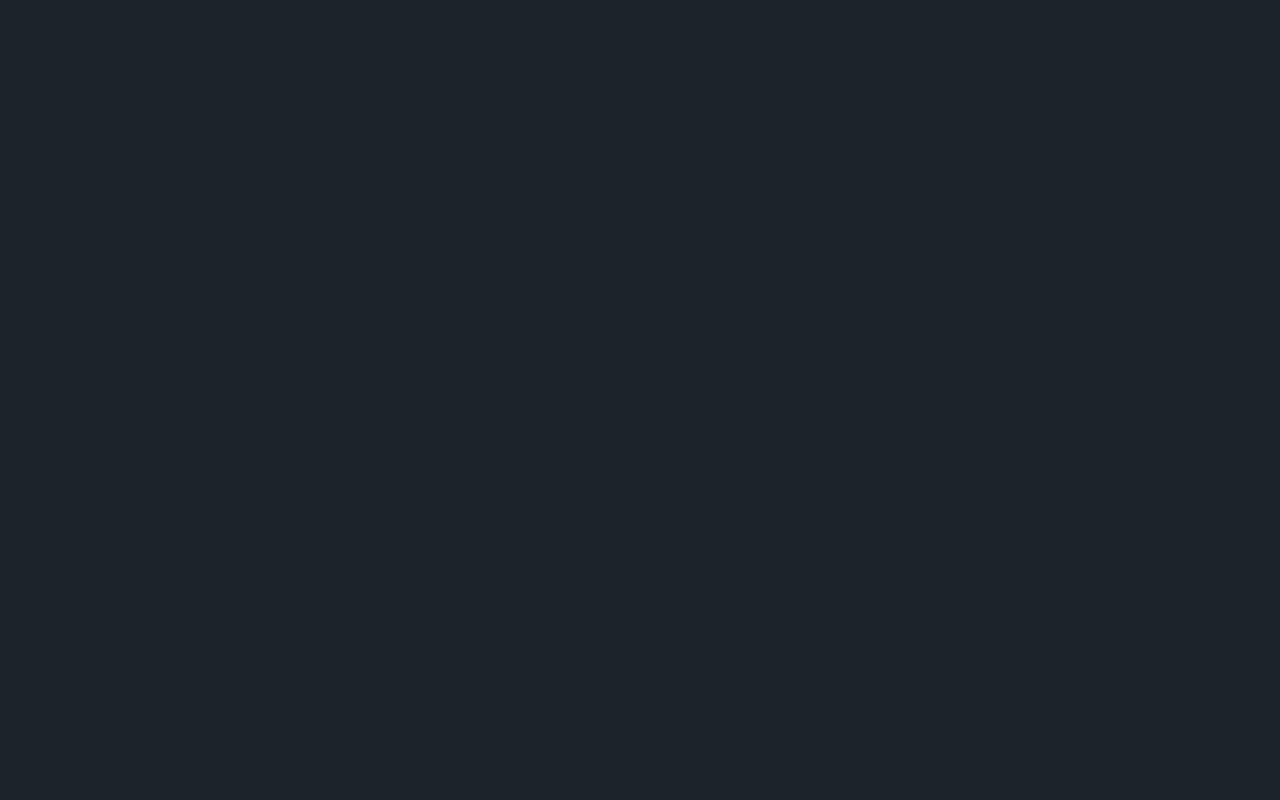
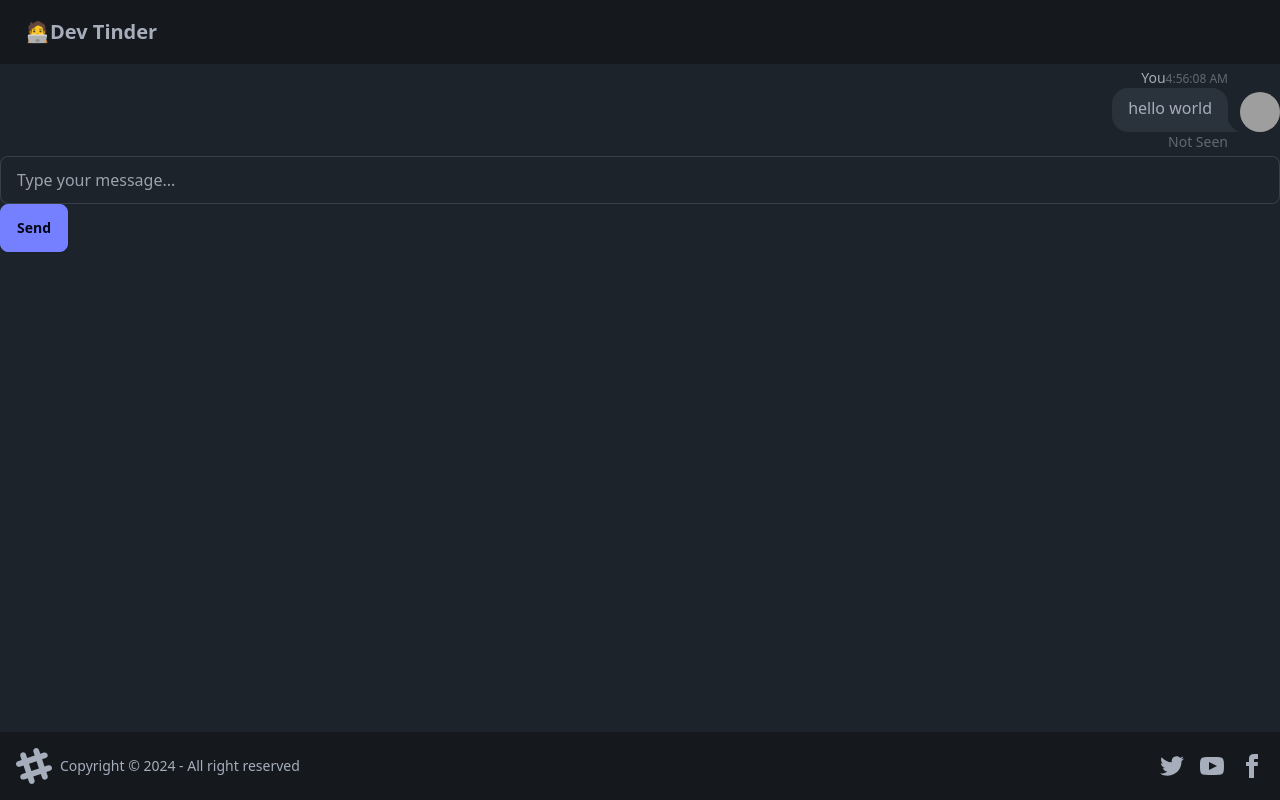
Before and after one commit to Kowshalya-Eswar/devTinder-web, a React (Vite) app: page /chat/1 in a window 1280 px wide. Before the commit this address had no page. Built offline with nearby package versions, Linux system fonts and the light colour scheme; grey boxes are pictures that could not be loaded.

Commit message:
socket changes

```diff
--- a/package.json
+++ b/package.json
@@ -15,7 +15,8 @@
     "react": "^18.3.1",
     "react-dom": "^18.3.1",
     "react-redux": "^9.2.0",
-    "react-router-dom": "^7.1.1"
+    "react-router-dom": "^7.1.1",
+    "socket.io-client": "^4.8.1"
   },
   "devDependencies": {
     "@eslint/js": "^9.17.0",
--- a/src/App.jsx
+++ b/src/App.jsx
@@ -9,6 +9,7 @@ import appStore from "./utils/appStore";
 import Feed from "./components/Feed";
 import Connections from "./components/Connections";
 import Requests from "./components/Requests";
+import Chat from "./components/Chat";
 function App() {
 
   return (
@@ -22,6 +23,7 @@ function App() {
         <Route path="/profile" element={<Profile/>}/>
         <Route path="/connections" element={<Connections/>}/>
         <Route path="/requests" element={<Requests/>}/>
+         <Route path="/chat/:id" element={<Chat/>} />
       </Route>
     </Routes>
     </BrowserRouter>
--- /dev/null
+++ b/src/components/Chat.jsx
@@ -0,0 +1,117 @@
+import React, { useState, useEffect } from 'react';
+import { useSelector } from 'react-redux';
+import { useParams } from 'react-router-dom';
+import { createSocketConnection } from '../utils/socket';
+const Chat = () => {
+  // Get the target user ID from the URL params
+  const { targetUserId } = useParams();
+
+  // Set up the messages state (each message will have text, a timestamp, and seen status)
+  const [messages, setMessages] = useState([{ text: "hello world", timestamp: new Date(), seen: false }]);
+
+  // Get the current user's ID from the Redux store
+  const user = useSelector((store) => store.user);
+  const userId = user?._id;
+
+  // Set up state for the new message being typed
+  const [message, setMessage] = useState('');
+
+  // Function to send a message
+  const sendMessage = () => {
+    if (message.trim() !== '') {
+      const newMessage = {
+        text: message,
+        timestamp: new Date(),
+        seen: false, // New messages are initially not seen
+      };
+      setMessages([...messages, newMessage]);
+      setMessage(''); // Clear input after sending
+    }
+  };
+
+  // Function to mark a message as seen
+  const markAsSeen = (index) => {
+    const updatedMessages = [...messages];
+    updatedMessages[index].seen = true;
+    updatedMessages[index].seenTime = new Date(); // Add the seen timestamp
+    setMessages(updatedMessages);
+  };
+
+  // Set up socket connection when component mounts (example)
+  useEffect(() => {
+    debugger;
+    if(!userId) {
+      return;
+    }
+    const socket = createSocketConnection(); // Assuming you have a socket connection function
+    socket.emit("joinChat", { firstName: user.firstName, userId, targetUserId });
+
+    return () => {
+      socket.disconnect(); // Clean up the socket connection when the component unmounts
+    };
+  }, [userId, targetUserId]);
+
+  return (
+   <div className="chat-container">
+  <div className="chat-window">
+    <div className="messages">
+      {messages.map((msg, index) => (
+        <div key={index} className={`chat ${userId === targetUserId ? 'chat-end' : 'chat-start'}`}>
+          {/* Avatar */}
+          <div className="chat-image avatar">
+            <div className="w-10 rounded-full">
+              <img
+                alt="User Avatar"
+                src={userId === targetUserId
+                  ? "https://img.daisyui.com/images/profile/demo/anakeen@192.webp" // Current user avatar
+                  : "https://img.daisyui.com/images/profile/demo/kenobee@192.webp"} // Other user avatar
+              />
+            </div>
+          </div>
+
+          {/* Message Header */}
+          <div className="chat-header">
+            {userId === targetUserId ? 'You' : 'User'}
+            <time className="text-xs opacity-50">{msg.timestamp.toLocaleTimeString()}</time>
+          </div>
+
+          {/* Chat Bubble */}
+          <div className="chat-bubble">{msg.text}</div>
+
+          {/* Message Footer: Seen/Delivered Status */}
+          <div className="chat-footer opacity-50">
+            {msg.seen ? (
+              <>
+                <small>Seen at: {msg.seenTime ? msg.seenTime.toLocaleTimeString() : 'N/A'}</small>
+              </>
+            ) : (
+              <span>Not Seen</span>
+            )}
+          </div>
+
+          {/* Button to mark as seen */}
+          {userId !== targetUserId && (
+            <button className="btn btn-sm btn-secondary" onClick={() => markAsSeen(index)}>Mark as Seen</button>
+          )}
+        </div>
+      ))}
+    </div>
+
+    {/* Input Container */}
+    <div className="input-container">
+      <input
+        type="text"
+        value={message}
+        onChange={(e) => setMessage(e.target.value)}
+        placeholder="Type your message..."
+        className="input input-bordered w-full"
+      />
+      <button className="btn btn-primary" onClick={sendMessage}>Send</button>
+    </div>
+  </div>
+</div>
+
+  );
+};
+
+export default Chat;
--- a/src/components/Connections.jsx
+++ b/src/components/Connections.jsx
@@ -3,7 +3,7 @@ import { BASE_URL } from '../utils/constants'
 import { useDispatch, useSelector } from 'react-redux';
 import { addConnections } from '../utils/connectionSlice';
 import axios from 'axios';
-
+import { Link } from 'react-router-dom';
 const Connections = () => {
     const dispatch = useDispatch();
     const connections = useSelector((store) => store.connections);
@@ -47,6 +47,9 @@ const Connections = () => {
                     {age && gender && <p>{age+" "+gender}</p>}
                     <p>{description}</p>
                 </div>
+                <button className="btn btn-secondary text-bold text-white text">
+                    <Link to={`/chat/${_id}`}>Chat</Link>
+                </button>
             </div>
         )
      })}
--- a/src/components/Feed.jsx
+++ b/src/components/Feed.jsx
@@ -26,7 +26,7 @@ const Feed = () => {
 
   useEffect(() => {
     getFeed();  // Fetch feed when component mounts
-  }, [dispatch, feed]);  // Run getFeed on component mount or feed state change
+  }, []);  // Run getFeed on component mount or feed state change
 
   if (!feed || feed.length === 0) {
     return <div>Loading...</div>;  // Display loading state if no feed
--- /dev/null
+++ b/src/utils/socket.js
@@ -0,0 +1,6 @@
+import io from "socket.io-client";
+import { BASE_URL } from "./constants";
+
+export const createSocketConnection =() =>{
+    return io(BASE_URL);
+}
```
Also changed, not shown: 1 other file (tests, documents, lock files or other folders).
